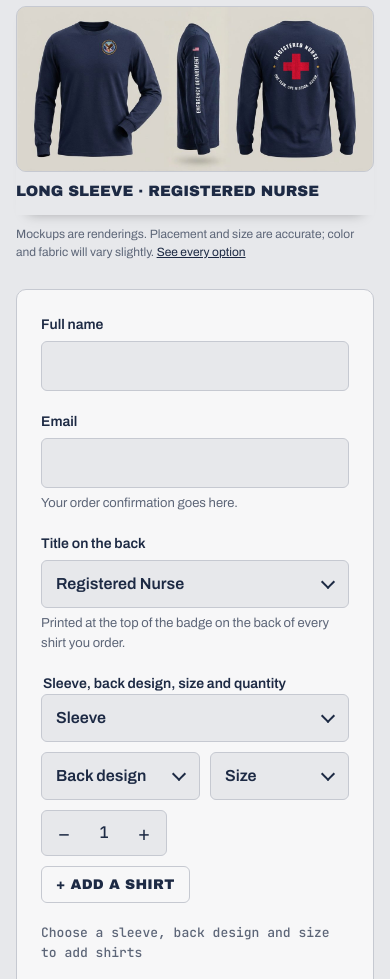
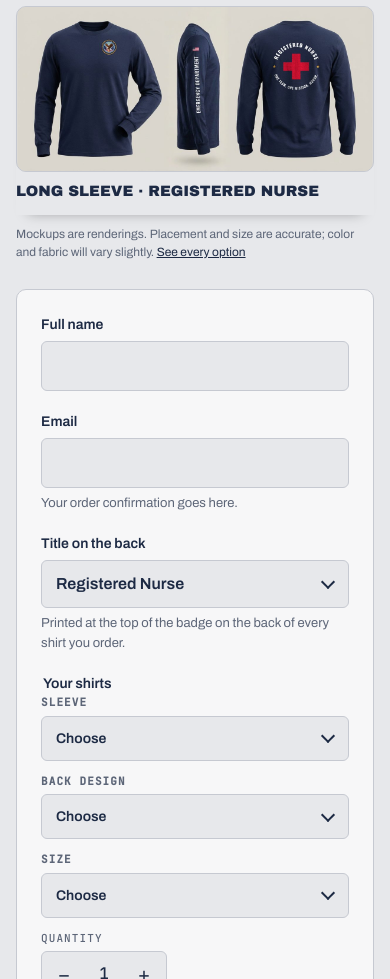
Before and after one commit to raysantos/ed-shirt-order, a plain HTML site: page index.html in a window 390 px wide. Shown: the part 115-1094 px from the top of the page. Drawn offline with Linux system fonts and the light colour scheme.

Commit message:
Label each shirt choice; one column on mobile, 2x2 on wider screens
Co-Authored-By: Claude Opus 5.5 <noreply@anthropic.com>
Claude-Session: https://claude.ai/code/session_01XMv5pUX8rSMyzxmcLXWAFn

```diff
--- a/index.html
+++ b/index.html
@@ -38,7 +38,15 @@ input[type=text],input[type=email]{font:inherit;color:var(--ink);background:var(
 input:focus-visible,button:focus-visible{outline:3px solid var(--accent);outline-offset:2px}
 fieldset{border:0;margin:0;padding:0;display:flex;flex-direction:column;gap:10px}
 .lines{display:flex;flex-direction:column;gap:10px}
-.line{display:flex;align-items:center;gap:10px;flex-wrap:wrap}
+.line{display:grid;grid-template-columns:1fr 1fr;gap:12px 14px;align-items:end}
+.line+.line{border-top:1px solid var(--line);padding-top:14px}
+.lhead{grid-column:1/-1;display:flex;justify-content:space-between;align-items:center;font-family:var(--mono);font-size:12px;letter-spacing:.08em;text-transform:uppercase;color:var(--ink)}
+.ctl{display:flex;flex-direction:column;gap:5px;min-width:0}
+.eb{font-family:var(--mono);font-size:11px;letter-spacing:.1em;text-transform:uppercase;color:var(--muted)}
+.ctl .select{display:block;flex:none;width:100%}
+.lines{gap:14px}
+@media (max-width:600px){.line{grid-template-columns:1fr}.qty{width:max-content}}
+
 .select{position:relative;flex:1 1 130px;min-width:0}
 .select.sleeve{flex-basis:150px}
 .preview{margin:0;display:flex;flex-direction:column;gap:8px;position:sticky;top:0;z-index:5;background:var(--paper);padding:10px 0 12px;margin-top:-10px;box-shadow:0 10px 12px -12px rgba(0,0,0,.35)}
@@ -128,7 +136,7 @@ td.n{font-variant-numeric:tabular-nums;text-align:right}
       <span class="hint">Printed at the top of the badge on the back of every shirt you order.</span>
     </div>
     <fieldset>
-      <legend class="legend">Sleeve, back design, size and quantity</legend>
+      <legend class="legend">Your shirts</legend>
       <div class="lines" id="lines"></div>
       <button type="button" class="btn ghost add" id="addLine">+ Add a shirt</button>
     </fieldset>
@@ -170,7 +178,7 @@ function toItems(){const m={};lines.forEach(l=>{if(l.sleeve&&l.design&&l.size){c
 const opt=(v,t,cur)=>`<option value="${v}"${cur===v?" selected":""}>${t}</option>`;
 $("role").insertAdjacentHTML("beforeend",ROLES.map(([k,t])=>opt(k,t,"RN")).join(""));
 function renderLines(){
-  $("lines").innerHTML=lines.map((l,i)=>`<div class="line"><div class="select sleeve"><select id="sleeve-${i}" data-i="${i}" data-f="sleeve" aria-label="Sleeve, shirt ${i+1}"><option value="">Sleeve</option>${SLEEVES.map(([k,t])=>opt(k,t,l.sleeve)).join("")}</select></div><div class="select sleeve"><select id="design-${i}" data-i="${i}" data-f="design" aria-label="Back design, shirt ${i+1}"><option value="">Back design</option>${DESIGNS.map(([k,t])=>opt(k,t,l.design)).join("")}</select></div><div class="select"><select id="size-${i}" data-i="${i}" data-f="size" aria-label="Size, shirt ${i+1}"><option value="">Size</option>${SIZES.map(z=>opt(z,z,l.size)).join("")}</select></div><div class="qty" role="group" aria-label="Quantity, shirt ${i+1}"><button type="button" data-i="${i}" data-d="-1" aria-label="One fewer">−</button><output>${l.qty}</output><button type="button" data-i="${i}" data-d="1" aria-label="One more">+</button></div>${lines.length>1?`<button type="button" class="rm" data-rm="${i}">Remove</button>`:""}</div>`).join("");
+  $("lines").innerHTML=lines.map((l,i)=>`<div class="line">${lines.length>1?`<div class="lhead"><span>Shirt ${i+1}</span><button type="button" class="rm" data-rm="${i}">Remove</button></div>`:""}<label class="ctl"><span class="eb">Sleeve</span><span class="select"><select id="sleeve-${i}" data-i="${i}" data-f="sleeve"><option value="">Choose</option>${SLEEVES.map(([k,t])=>opt(k,t,l.sleeve)).join("")}</select></span></label><label class="ctl"><span class="eb">Back design</span><span class="select"><select id="design-${i}" data-i="${i}" data-f="design"><option value="">Choose</option>${DESIGNS.map(([k,t])=>opt(k,t,l.design)).join("")}</select></span></label><label class="ctl ctl-size"><span class="eb">Size</span><span class="select"><select id="size-${i}" data-i="${i}" data-f="size"><option value="">Choose</option>${SIZES.map(z=>opt(z,z,l.size)).join("")}</select></span></label><div class="ctl ctl-qty"><span class="eb" id="qty-l-${i}">Quantity</span><div class="qty" role="group" aria-labelledby="qty-l-${i}"><button type="button" data-i="${i}" data-d="-1" aria-label="One fewer">−</button><output>${l.qty}</output><button type="button" data-i="${i}" data-d="1" aria-label="One more">+</button></div></div></div>`).join("");
   paint();
 }
 function preview(){
```
